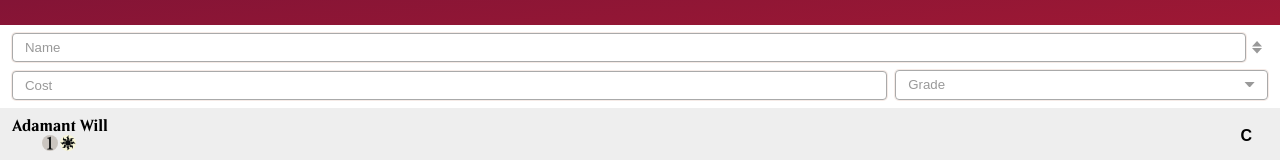
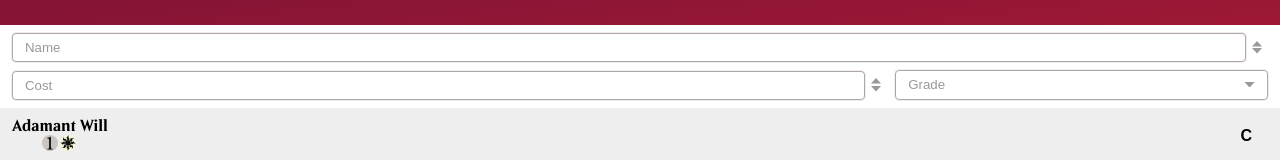
Before and after one commit to zebington/lr-dom, a React (Create React App) app: page / in a window 1280 px wide. Shown: the part 126-286 px from the top of the page. Built offline with nearby package versions, Linux system fonts and the light colour scheme.

Commit message:
Made sort toggle code generic. Added sorting by cost.

```diff
--- a/src/components/Sorter/index.js
+++ b/src/components/Sorter/index.js
@@ -7,7 +7,7 @@ import './Sorter.css';
 const Sorter = props => {
     const className = 'sorter' + (props.sorted === 'up' ? ' sorter-up'
         : (props.sorted === 'down' ? ' sorter-down' : ''));
-    return <div className={className} onClick={props.toggleSort}>
+    return <div className={className} onClick={props.toggleSort} data-sorts={props.sorts}>
         <Arrow up/>
         <Arrow/>
     </div>;
--- a/src/components/Spreadsheet/index.js
+++ b/src/components/Spreadsheet/index.js
@@ -67,38 +67,42 @@ class Spreadsheet extends Component {
         this.setState({gradeSelectorOpen: !this.state.gradeSelectorOpen})
     };
 
-    toggleSortName = () => {
-        if (this.state.sort.by !== 'name') {
-            this.setState({
-                sort: {
-                    by: 'name',
-                    dir: 'down'
-                }
-            });
+    toggleSort = e => {
+        const sort = e.currentTarget.dataset.sorts;
+        if (this.state.sort.by !== sort){
+            this.setState({sort: {by: sort, dir: 'down'}});
         } else if (this.state.sort.dir === 'down') {
-            this.setState({
-                sort: {
-                    by: 'name',
-                    dir: 'up'
-                }
-            });
+            this.setState({sort: {by: sort, dir: 'up'}});
         } else {
-            this.setState({
-                sort: {
-                    by: 'id',
-                    dir: 'down'
-                }
-            });
+            this.setState({sort: {by: 'id', dir: 'down'}});
         }
     };
 
-    sortById = (card1, card2) => card1.id - card2.id * (this.state.sort.dir === 'up' ? -1 : 1);
+    sortById = (card1, card2) => (card1.id - card2.id) * (this.state.sort.dir === 'up' ? -1 : 1);
 
     sortByName = (card1, card2) => card1.name.localeCompare(card2.name) * (this.state.sort.dir === 'up' ? -1 : 1);
+
+    sortByCost = (card1, card2) => {
+        const getVal = (acc, part) => {
+            switch (part) {
+                case 'X': return acc;
+                case 'W': return acc + 1.00001;
+                case 'U': return acc + 1.0001;
+                case 'B': return acc + 1.001;
+                case 'R': return acc + 1.01;
+                case 'G': return acc + 1.1;
+                default: return acc + Number(part);
+            }
+        };
+        const card1Val = card1.manaCost.split('').reduce(getVal, 0);
+        const card2Val = card2.manaCost.split('').reduce(getVal, 0);
+        return (card1Val - card2Val) * (this.state.sort.dir === 'up' ? -1 : 1);
+    };
 
     getSortFunction = () => {
         switch (this.state.sort.by) {
             case 'name': return this.sortByName;
+            case 'cost': return this.sortByCost;
             default: return this.sortById;
         }
     };
@@ -119,11 +123,13 @@ class Spreadsheet extends Component {
                         <div className="header name">
                             <input type="search" placeholder="Name" autoComplete="off" autoCapitalize="words"
                                    onChange={this.filterName}/>
-                            <Sorter toggleSort={this.toggleSortName}
+                            <Sorter toggleSort={this.toggleSort} sorts="name"
                                     sorted={this.state.sort.by === 'name' ? this.state.sort.dir : ''}/>
                         </div>
                         <div className="header mana-cost">
                             <input type="search" placeholder="Cost" autoComplete="off" onChange={this.filterManaCost}/>
+                            <Sorter toggleSort={this.toggleSort} sorts="cost"
+                                    sorted={this.state.sort.by === 'cost' ? this.state.sort.dir : ''}/>
                         </div>
                         <div className="header grade">
                             <div className={gradeSelectorClass}>
```
